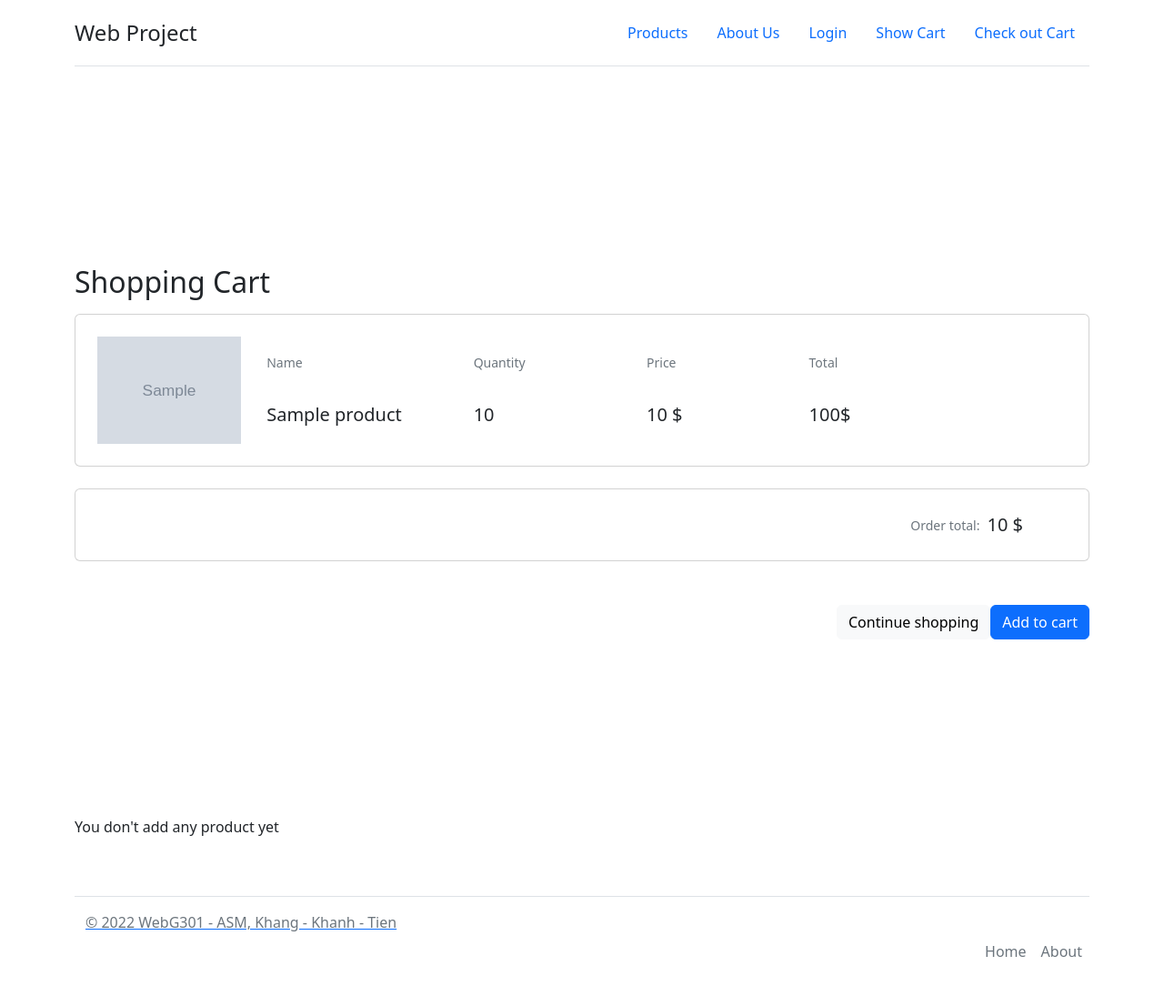
After one commit to Trantuan1401/Test, a Symfony app: template templates/cart/cart.html.twig in a window 1280 px wide. The commit adds this page. Shown: the whole page at 91% size. Run offline with Twig, Linux system fonts and the light colour scheme; the template is opened without the code that fills it: most values are stand-ins (such as "Sample title", 1, 10 or a date in 2020); grey boxes marked "Sample" are stand-in pictures; some libraries are stand-ins or nearby versions.

Commit message:
Add cart

```diff
--- /dev/null
+++ b/templates/cart/cart.html.twig
@@ -0,0 +1,70 @@
+{% extends 'base.html.twig' %}
+
+{% block title %}Your cart{% endblock %}
+
+{% block body %}
+	{% if items | length > 0 %}
+	<section class="vh-100">
+	<div class="container h-100">
+		<div class="row d-flex justify-content-center align-items-center h-100">
+			<div class="col">
+				<p><span class="h2">Shopping Cart </span><span class="h4"></span></p>
+
+	{% for item in items %}
+				<div class="card mb-4">
+        			<div class="card-body p-4">
+						<div class="row align-items-center">
+							<div class="col-md-2">
+								<img src="{{ asset('images/product/' ~ item.product.imgurl) }}" alt="{{ item.product.name }}" class="img-fluid">
+							</div>
+							<div class="col-md-2 d-flex justify-content-center">
+								<div>
+									<p class="small text-muted mb-4 pb-2">Name</p>
+									<p class="lead fw-normal mb-0">{{ item.product.Name }}</p>
+								</div>
+							</div>
+							<div class="col-md-2 d-flex justify-content-center">
+								<div>
+									<p class="small text-muted mb-4 pb-2">Quantity</p>
+									<p class="lead fw-normal mb-0">{{ item.quantity }}</p>
+								</div>
+							</div>
+							<div class="col-md-2 d-flex justify-content-center">
+								<div>
+									<p class="small text-muted mb-4 pb-2">Price</p>
+									<p class="lead fw-normal mb-0">{{ item.product.Price }} $</p>
+								</div>
+							</div>
+							<div class="col-md-2 d-flex justify-content-center">
+								<div>
+									<p class="small text-muted mb-4 pb-2">Total</p>
+									<p class="lead fw-normal mb-0">{{ item.quantity * item.product.Price }}$</p>
+								</div>
+							</div>
+        				</div>
+					</div>
+				</div>
+	{% endfor %}
+			<div class="card mb-5">
+				<div class="card-body p-4">
+            		<div class="float-end">
+              			<p class="mb-0 me-5 d-flex align-items-center">
+							<span class="small text-muted me-2">Order total:</span>
+							<span class="lead fw-normal"> {{ total }} $</span>
+						</p>
+           		 	</div>
+          		</div>
+        	</div>
+
+			<div class="d-flex justify-content-end">
+				<a href="{{ path('app_product_index') }}" class="btn btn-light">Continue shopping</a>
+				<a href="{{ path('app_checkout_cart') }}" class="btn btn-primary">Add to cart</a>
+			</div>
+      	</div>
+    </div>
+	</section>
+	{% endif %}
+	<div class="container">
+		<p>You don't add any product yet</p>
+		<a href=""
+{% endblock %}
--- a/templates/product/index.html.twig
+++ b/templates/product/index.html.twig
@@ -55,7 +55,7 @@
 									<h6 class="card-subtitle">Category:
 										{{ product.category.Name }}</h6>
 									<p>Price:
-										{{ product.price }}</p>
+										{{ product.price }} $</p>
 									<p>Seller:
 										{{ product.publisher.name }}</p>
 								</div>
```
Also changed, not shown: src/Controller/ProductController.php (+35 -12 lines), templates/product/show.html.twig (+25 -34 lines).
